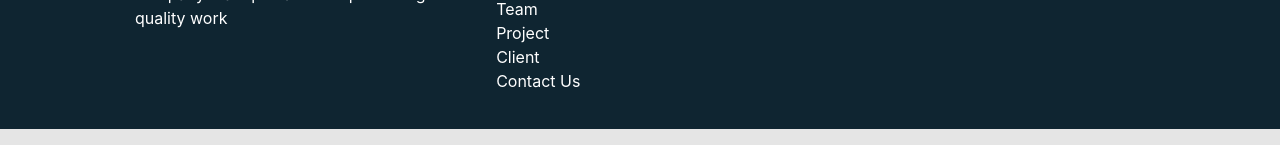
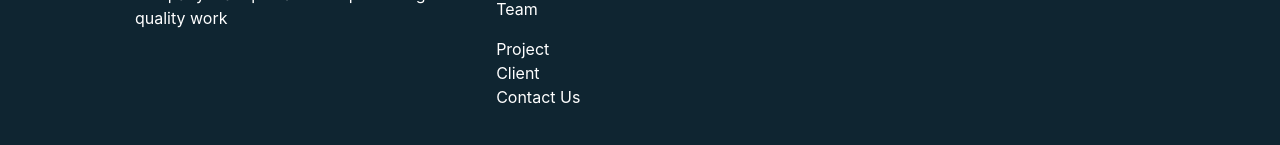
Before and after one commit to aarike/contact-page, a plain HTML site: page index.html in a window 1280 px wide. Shown: the part 921-1066 px from the top of the page. Drawn offline with nearby package versions, Linux system fonts and the light colour scheme.

Commit message:
contact page

```diff
--- a/index.html
+++ b/index.html
@@ -128,8 +128,11 @@
                     <li>
                         <a class="footer-link" href="#">Team</a>
                     </li>
-                    <li>
-                      <a class="footer-link" href="#">Project</a>
+                </ul>
+
+                <ul class="footer-list">
+                  <li>
+                    <a class="footer-link" href="#">Project</a>
                   </li>
                   <li>
                       <a class="footer-link" href="#">Client</a>
@@ -137,7 +140,6 @@
                   <li>
                       <a class="footer-link" href="#">Contact Us</a>
                   </li>
-
                 </ul>
             </div>
           </div>
```
